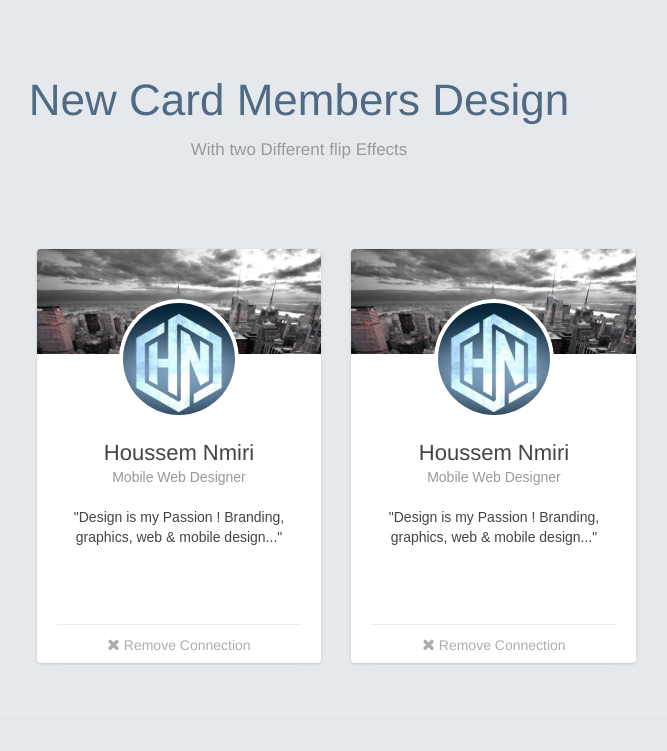
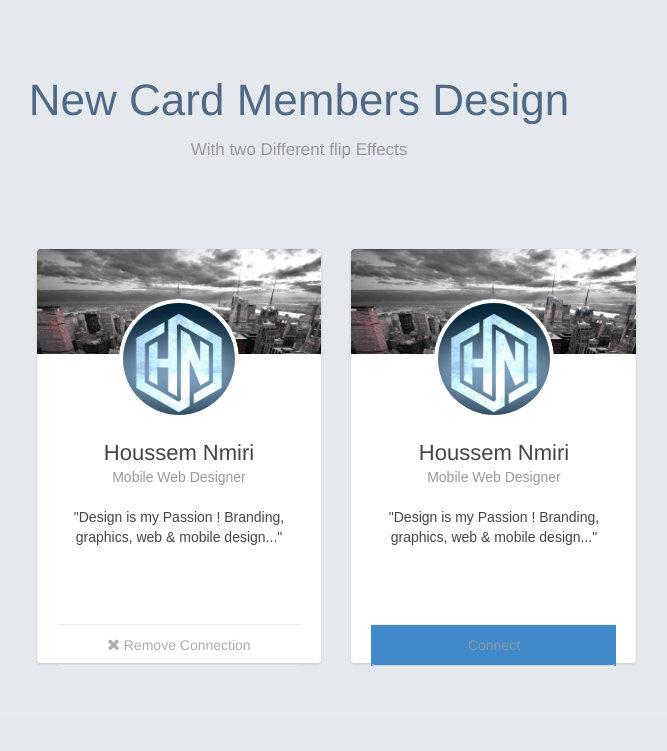
Before and after one commit to NmiriHoussem/cardsmembers, a plain HTML site: page index.html in a window 1280 px wide. Shown: the top 751 px of the page, without its empty margins (341-1008 px from the left). Drawn offline with Linux system fonts and the light colour scheme; files whose address does not match are found by name.

Commit message:
background

```diff
--- a/index.html
+++ b/index.html
@@ -94,8 +94,8 @@
                                 <p class="profession">Mobile Web Designer</p>
                                 <p class="text-center">"Design is my Passion ! Branding, graphics, web & mobile design..."</p>
                             </div>
-                            <div class="footer">
-                                  <h5 class="motto btn btn-simple center-block"><i class="fa fa-remove"></i> Remove Connection</h5>
+                            <div class="footer" style="background-color:#428BCA;">
+                                  <h5 class="motto btn btn-simple center-block">Connect</h5>
                             </div>
                         </div>
                     </div> <!-- end front panel -->
@@ -127,7 +127,7 @@
                             </div>
                         </div>
 
-                        <div class="footer">
+                        <div class="footer" style="background-color:#428BCA;">
                              <h5 class="motto btn btn-simple center-block"><i class="fa fa-remove"></i> Connect</h5>
 
                         </div>
```
